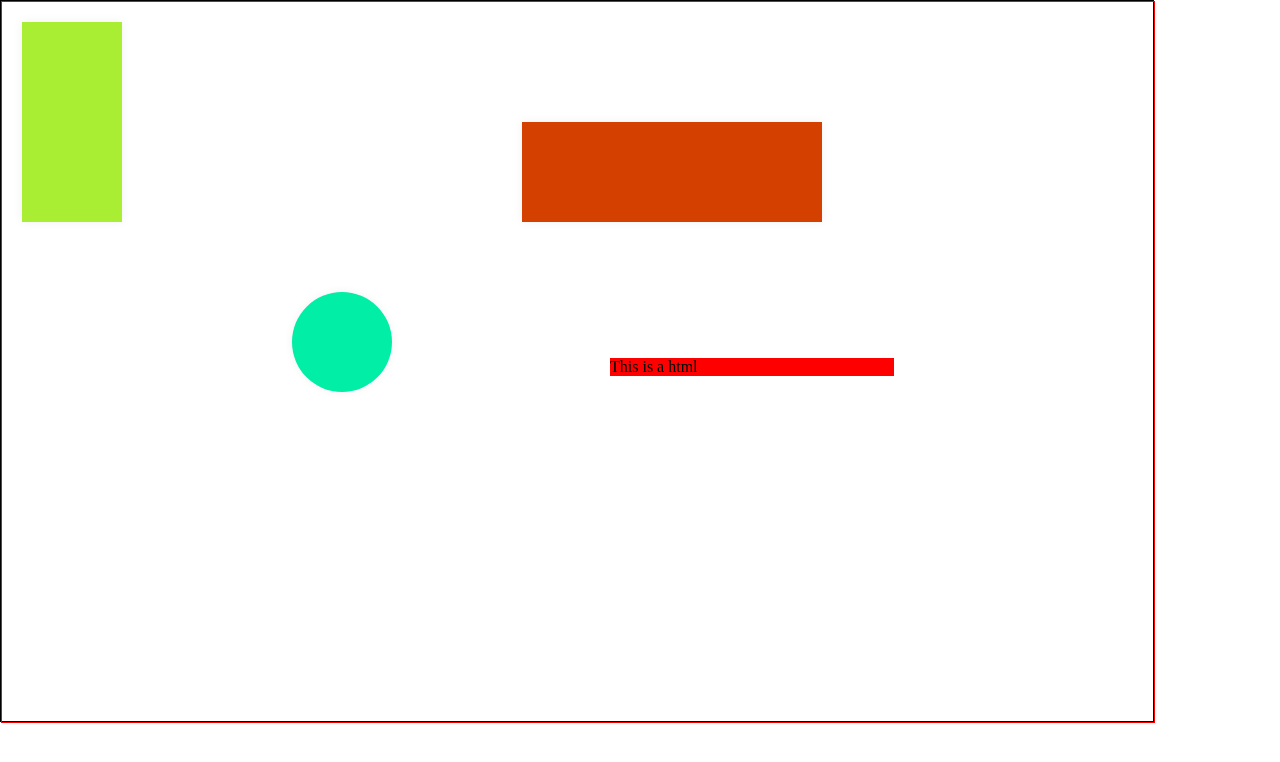
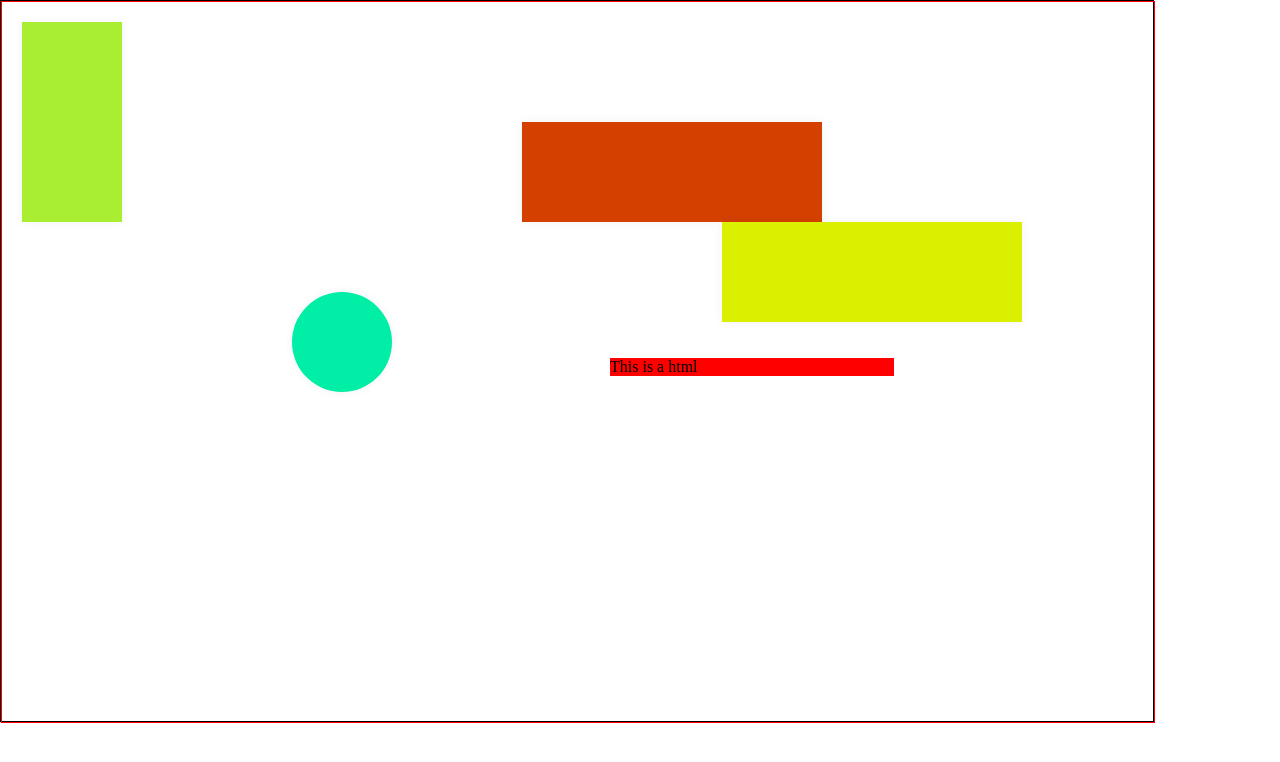
Before and after one commit to divbloxjs/dx-canvas, a website: page tests/test.html in a window 1280 px wide. Drawn offline with Linux system fonts and the light colour scheme.

Commit message:
Added some tests (examples)

```diff
--- a/dx-canvas.js
+++ b/dx-canvas.js
@@ -9,19 +9,18 @@
 // Find a way to build the input json from a logical flow of data (Virtual Routez)
 
 
-const dx_canvas = {
-    canvas_obj: null,
-    context_obj: null,
-    objects:{},
-    active_object:null,
-    is_mouse_down: false,
-    drag_start:{x:0,y:0},
-    drag_end:{x:0,y:0},
-    drag_translate_factor:1,
-    is_dragging:false,
-    zoom_factor:0.02,
-    initCanvas(element_id = "dxCanvas",objects = []) {
+class DivbloxCanvas {
+    constructor(element_id = "dxCanvas",objects = []) {
         this.canvas_obj = document.getElementById(element_id);
+        this.context_obj = null;
+        this.objects = {};
+        this.active_object = null;
+        this.is_mouse_down = false;
+        this.drag_start = {x:0,y:0};
+        this.drag_end = {x:0,y:0};
+        this.drag_translate_factor = 1;
+        this.is_dragging = false;
+        this.zoom_factor = 0.02;
         this.setContext();
         this.canvas_obj.height = this.canvas_obj.parentElement.clientHeight;
         this.canvas_obj.width = this.canvas_obj.parentElement.clientWidth;
@@ -45,29 +44,36 @@ const dx_canvas = {
             this.registerObject(this.initObjectFromJson(object));
         }
         window.requestAnimationFrame(this.update.bind(this));
-    },
-    initObjectFromJson(json_obj = {}) {
+    }
+    initObjectFromJson(json_obj = {},must_handle_error_bool = true) {
         if (typeof json_obj["type"] === "undefined") {
             throw new Error("No object type provided");
         }
+        let return_obj = null;
         switch(json_obj["type"]) {
-            case 'DivbloxBaseCanvasObject': return new DivbloxBaseCanvasObject({x:json_obj.x,y:json_obj.y},json_obj["additional_options"]);
-            case 'DivbloxBaseHtmlCanvasObject': return new DivbloxBaseHtmlCanvasObject({x:json_obj.x,y:json_obj.y},json_obj["additional_options"]);
-            case 'DivbloxBaseCircleCanvasObject': return new DivbloxBaseCircleCanvasObject({x:json_obj.x,y:json_obj.y},json_obj["additional_options"]);
-                //TODO: When new object types are defined, implement their instantiation here.
-            default: console.error("Invalid object type '"+json_obj["type"]+"' provided");
+            //TODO: When new object types are defined, implement their instantiation in a child class that overrides
+            // this method. This child method should pass false to must_handle_error_bool and deal with it
+            case 'DivbloxBaseCanvasObject': return_obj = new DivbloxBaseCanvasObject({x:json_obj.x,y:json_obj.y},json_obj["additional_options"]);
+                break;
+            case 'DivbloxBaseHtmlCanvasObject': return_obj = new DivbloxBaseHtmlCanvasObject({x:json_obj.x,y:json_obj.y},json_obj["additional_options"]);
+                break;
+            case 'DivbloxBaseCircleCanvasObject': return_obj = new DivbloxBaseCircleCanvasObject({x:json_obj.x,y:json_obj.y},json_obj["additional_options"]);
+                break;
+            default:
+                if (must_handle_error_bool === true) {console.error("Invalid object type '"+json_obj["type"]+"' provided");}
         }
-    },
+        return return_obj;
+    }
     setContext() {
-        if (this.canvas_obj === null) {
+        if ((this.canvas_obj === null) || (this.canvas_obj === undefined)) {
             throw new Error("Canvas not initialized");
         }
         this.context_obj = this.canvas_obj.getContext('2d');
-    },
+    }
     getContext() {
         this.setContext();
         return this.context_obj;
-    },
+    }
     drawCanvas() {
         this.context_obj.save();
         this.context_obj.setTransform(1,0,0,1,0,0);
@@ -77,26 +83,26 @@ const dx_canvas = {
             const object = this.objects[object_id];
             object.drawObject(this.context_obj);
         }
-    },
+    }
     resetCanvas() {
         this.context_obj.setTransform(1,0,0,1,0,0);
-    },
+    }
     update() {
         this.drawCanvas();
         window.requestAnimationFrame(this.update.bind(this));
-    },
+    }
     registerObject(object = null) {
         if (object === null) {
             return;
         }
         this.objects[object.getId()] = object;
-    },
+    }
     validateEvent(event_obj = null) {
         this.setContext();
         if (event_obj === null) {
             throw new Error("Invalid event provided");
         }
-    },
+    }
     getMousePosition(event_obj = null) {
         this.validateEvent(event_obj);
         const rect = this.canvas_obj.getBoundingClientRect();
@@ -110,7 +116,7 @@ const dx_canvas = {
             cx:canvas_x,
             cy:canvas_y
         };
-    },
+    }
     onMouseMove(event_obj = null) {
         this.validateEvent(event_obj);
         const mouse = this.getMousePosition(event_obj);
@@ -119,23 +125,23 @@ const dx_canvas = {
             this.drag_end.y = mouse.cy;
             this.updateDrag();
         }
-    },
+    }
     onMouseEnter(event_obj = null) {
         this.validateEvent(event_obj);
         const mouse = this.getMousePosition(event_obj);
-    },
+    }
     onMouseLeave(event_obj = null) {
         this.validateEvent(event_obj);
         const mouse = this.getMousePosition(event_obj);
-    },
+    }
     onMouseOver(event_obj = null) {
         this.validateEvent(event_obj);
         const mouse = this.getMousePosition(event_obj);
-    },
+    }
     onMouseOut(event_obj = null) {
         this.validateEvent(event_obj);
         const mouse = this.getMousePosition(event_obj);
-    },
+    }
     onMouseDown(event_obj = null) {
         this.validateEvent(event_obj);
         const mouse = this.getMousePosition(event_obj);
@@ -144,7 +150,7 @@ const dx_canvas = {
         this.drag_start.x = mouse.cx;
         this.drag_start.y = mouse.cy;
         this.setActiveObject({x:mouse.cx,y:mouse.cy});
-    },
+    }
     onMouseUp(event_obj = null) {
         this.validateEvent(event_obj);
         const mouse = this.getMousePosition(event_obj);
@@ -156,30 +162,30 @@ const dx_canvas = {
             this.setActiveObject({x:-1,y:-1});
         }
         this.is_dragging = false;
-    },
+    }
     onMouseClick(event_obj = null) {
         // We handle this with mouseup
-    },
+    }
     onMouseDoubleClick(event_obj = null) {
         this.validateEvent(event_obj);
         const mouse = this.getMousePosition(event_obj);
         if (this.active_object !== null) {
             this.active_object.onDoubleClick();
         }
-    },
+    }
     onMouseRightClick(event_obj = null) {
         this.validateEvent(event_obj);
         event_obj.preventDefault();
         const mouse = this.getMousePosition(event_obj);
         console.log("Mouse right clicked at: "+JSON.stringify(mouse));
         this.resetCanvas();
-    },
+    }
     onMouseScroll(event_obj = null) {
         this.validateEvent(event_obj);
         event_obj.preventDefault();
         const mouse = this.getMousePosition(event_obj);
         this.zoomCanvas(event_obj.deltaY/Math.abs(event_obj.deltaY));
-    },
+    }
     setActiveObject(mouse_down_position = {x:0,y:0},trigger_click = false) {
         console.log("Objects: "+JSON.stringify(this.objects));
         if ((this.active_object !== null) && this.is_mouse_down) {
@@ -202,7 +208,7 @@ const dx_canvas = {
             }
         }
         console.log("Active object: "+JSON.stringify(this.active_object));
-    },
+    }
     updateDrag() {
         const tx = this.context_obj.getTransform();
         if (this.active_object === null) {
@@ -220,7 +226,7 @@ const dx_canvas = {
             }
         }
         this.is_dragging = true;
-    },
+    }
     zoomCanvas(direction = -1) {
         let zoom_factor = 1-this.zoom_factor;
         if (direction < 0) {
@@ -229,6 +235,7 @@ const dx_canvas = {
         this.context_obj.scale(zoom_factor,zoom_factor);
     }
 }
+
 //#region Object types
 class DivbloxBaseCanvasObject {
     constructor(draw_start_coords = {x:0,y:0},
@@ -434,6 +441,7 @@ class DivbloxBaseCircleCanvasObject extends DivbloxBaseCanvasObject {
     }
 }
 //#endregion
+
 //#region Helper functions
 const dx_helpers = {
     htmlToXml(html) {
--- /dev/null
+++ b/tests/custom-implementation.js
@@ -0,0 +1,20 @@
+if (typeof window.DivbloxCanvas === undefined) {
+    throw new Error("DivbloxCanvas is not loaded");
+}
+class MyCustomCanvas extends DivbloxCanvas {
+    initObjectFromJson(json_obj = {}, must_handle_error_bool = true) {
+        let return_obj = super.initObjectFromJson(json_obj, false);
+        if (return_obj === null) {
+            switch(json_obj["type"]) {
+                case 'MyCustomCanvasObject': return_obj = new MyCustomCanvasObject({x:json_obj.x,y:json_obj.y},json_obj["additional_options"]);
+                    break;
+                default:
+                    console.error("Invalid object type '"+json_obj["type"]+"' provided");
+            }
+        }
+        return return_obj;
+    }
+}
+class MyCustomCanvasObject extends DivbloxBaseCanvasObject {
+
+}
--- a/tests/test.html
+++ b/tests/test.html
@@ -23,13 +23,14 @@
     <canvas id="dxCanvas">Please upgrade your browser to view this content</canvas>
 </div>
 <script src="../dx-canvas.js"></script>
+<script src="custom-implementation.js"></script>
 <script>
     const script_start_int = window.location.href.indexOf("test.html");
     const root_str = window.location.href.substr(0,script_start_int);
     async function initCanvas() {
         const response = await fetch(root_str+'test.json');
         const data_json = await response.json();
-        dx_canvas.initCanvas('dxCanvas',data_json);
+        const dx_canvas = new MyCustomCanvas('dxCanvas',data_json)
     }
     initCanvas();
 </script>
--- a/tests/test.json
+++ b/tests/test.json
@@ -73,5 +73,19 @@
       }
     },
     "data": {}
+  },
+  {
+    "type": "MyCustomCanvasObject",
+    "x": 720,
+    "y": 220,
+    "additional_options": {
+      "is_draggable":true,
+      "fill_colour": "#dAF000",
+      "dimensions": {
+        "width":300,
+        "height":100
+      }
+    },
+    "data": {}
   }
 ]
```
